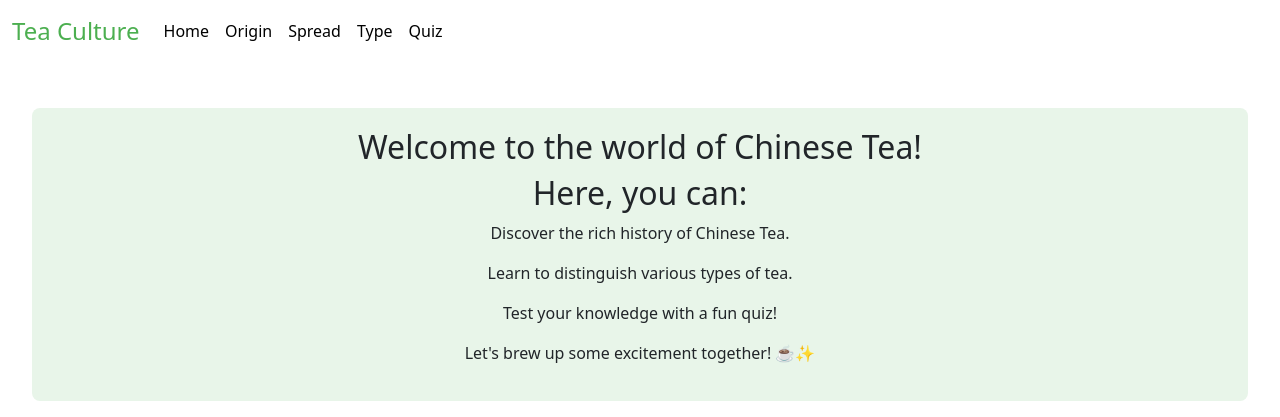
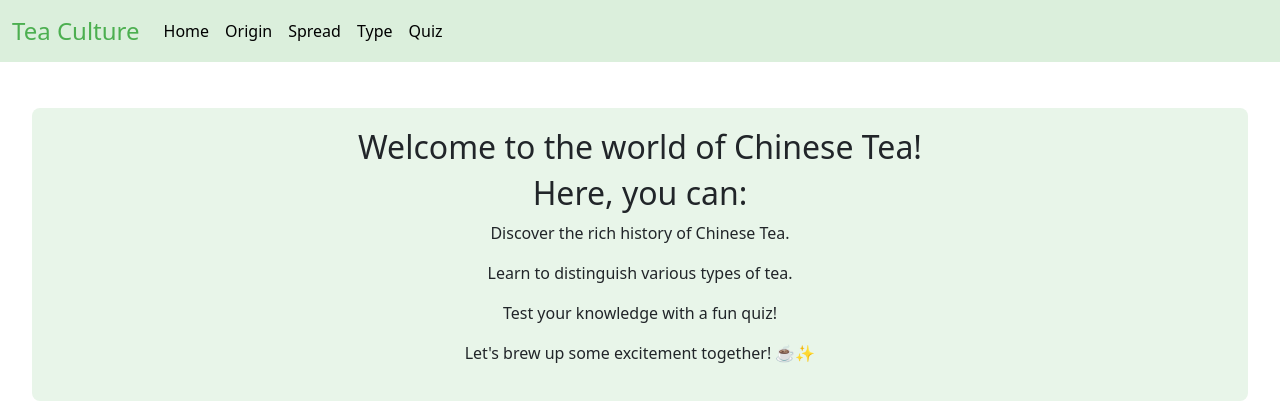
Before and after one commit to eshoyuan/2024sp-UI-Design-Group, a Flask app: page / in a window 1280 px wide. Shown: the top 417 px of the page. Run offline with Flask 3, Linux system fonts and the light colour scheme.

Commit message:
update navbar bg

```diff
--- a/static/css/home.css
+++ b/static/css/home.css
@@ -29,3 +29,7 @@ body {
     max-width: 100%;
     height: auto;
 }
+
+.navbar-bg{
+    background-color: #dbefdc;
+}
--- a/templates/navbar.html
+++ b/templates/navbar.html
@@ -9,7 +9,7 @@
     <link rel="stylesheet" href="../static/css/home.css">
 </head>
 <body>
-    <nav class="navbar navbar-expand-lg navbar-dark bg-white fixed-top">
+    <nav class=" navbar navbar-expand-lg navbar-dark fixed-top navbar-bg">
         <div class="container-fluid">
             <a class="navbar-brand" href="/home">Tea Culture</a>
             <button class="navbar-toggler" type="button" data-bs-toggle="collapse" data-bs-target="#navbarNav" aria-controls="navbarNav" aria-expanded="false" aria-label="Toggle navigation">
```
